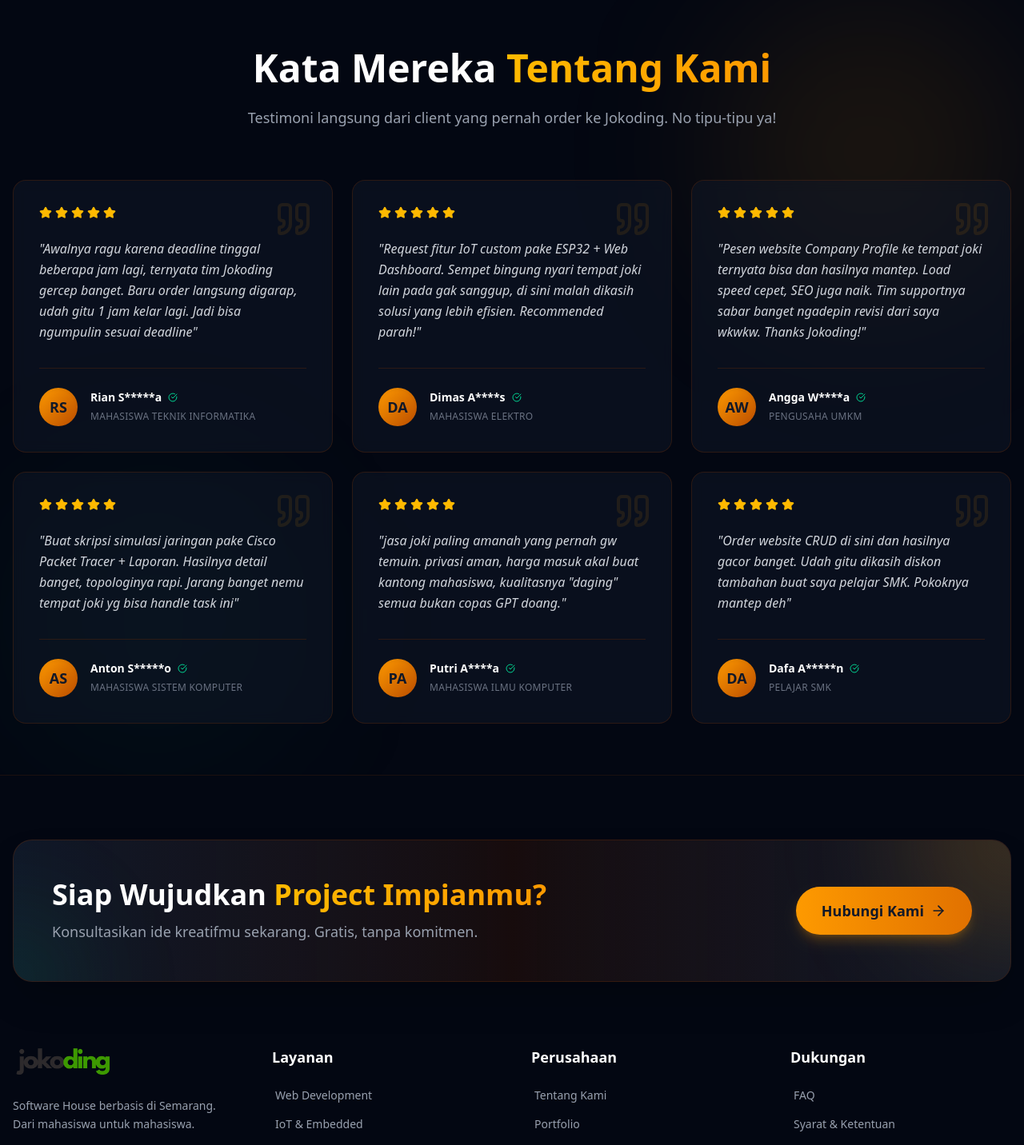
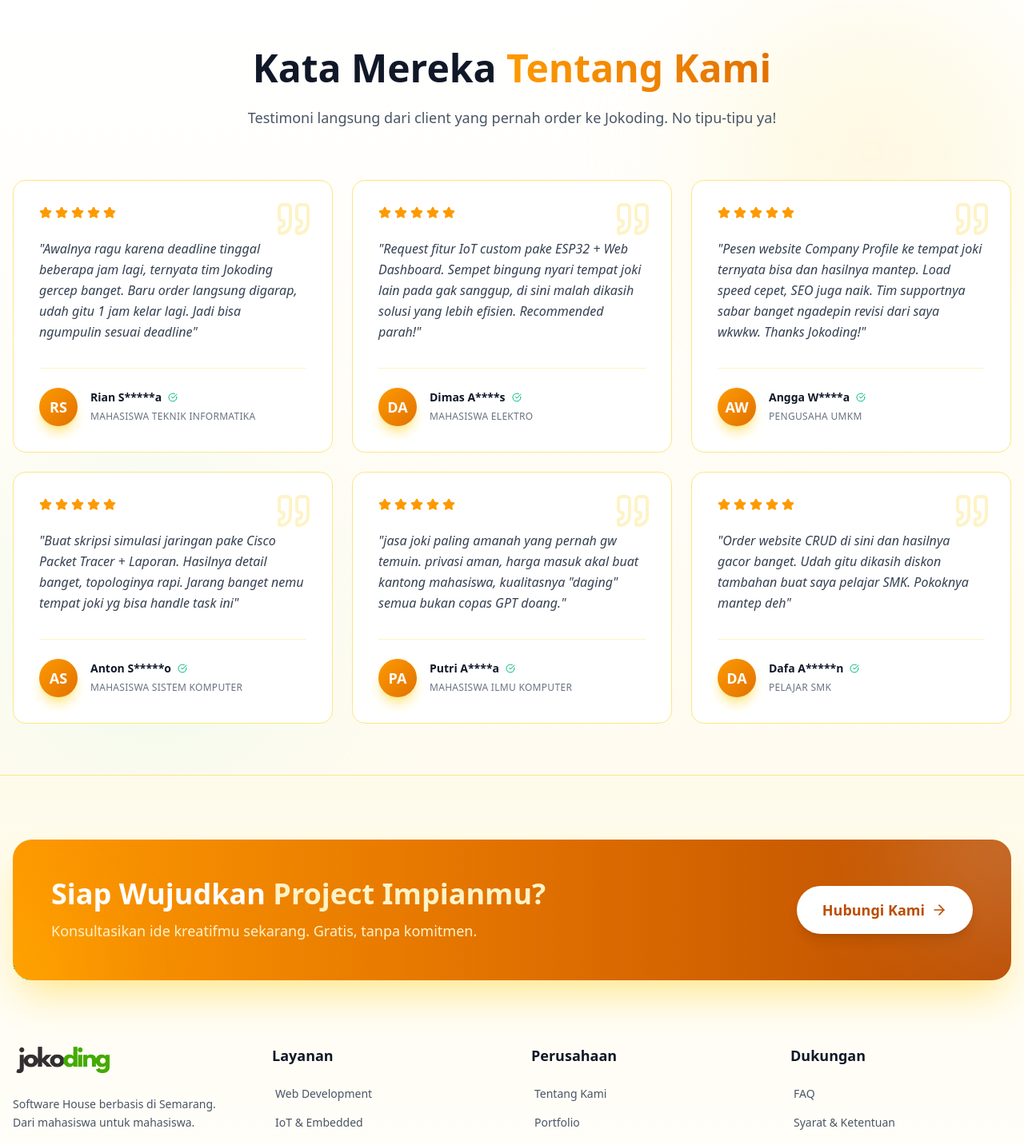
Before and after one commit to jokodingg/joki-koding-web, a React (Vite) app: page / in a window 1280 px wide. Shown: the part 3720-5152 px from the top of the page at 80% size. Built offline with nearby package versions, Linux system fonts and the light colour scheme.

Commit message:
feat: change background to white

```diff
--- a/src/components/Footer.jsx
+++ b/src/components/Footer.jsx
@@ -1,27 +1,27 @@
 import React from 'react';
-import { Instagram, Linkedin, MessageCircle, Mail, MapPin, ArrowRight } from 'lucide-react';
+import { Instagram, MessageCircle, Mail, ArrowRight } from 'lucide-react';
 
 const Footer = () => {
   const currentYear = new Date().getFullYear();
   const waLink = "https://wa.me/6281333543975?text=Halo%20kak%20%F0%9F%91%8B%0ASaya%20mau%20order%20joki%20koding.%0A%0AJenis%20Project%3A%0APenjelasan%20Project%3A%0A%0AMohon%20informasinya%2C%20terima%20kasih%20%F0%9F%99%8F";
 
   return (
-    <footer id="contact" className="bg-gray-950 pt-20 pb-10 border-t border-amber-900/20 relative overflow-hidden">
+    <footer id="contact" className="bg-gradient-to-b from-amber-50 to-white pt-20 pb-10 border-t border-amber-200 relative overflow-hidden">
 
       <div className="container mx-auto px-4 relative z-10">
 
         {/* CTA Banner */}
-        <div className="bg-gradient-to-r from-gray-900 via-amber-950/30 to-gray-900 border border-amber-900/30 rounded-3xl p-8 md:p-12 mb-20 flex flex-col md:flex-row items-center justify-between gap-8 relative overflow-hidden group shadow-2xl">
+        <div className="bg-gradient-to-r from-amber-500 via-amber-600 to-amber-700 rounded-3xl p-8 md:p-12 mb-20 flex flex-col md:flex-row items-center justify-between gap-8 relative overflow-hidden group shadow-2xl shadow-amber-200">
 
           {/* Efek Glow */}
-          <div className="absolute top-0 right-0 w-64 h-64 bg-amber-500/20 rounded-full blur-[80px] -translate-y-1/2 translate-x-1/2 group-hover:bg-amber-500/30 transition-all duration-500"></div>
-          <div className="absolute bottom-0 left-0 w-48 h-48 bg-emerald-500/10 rounded-full blur-[60px] translate-y-1/2 -translate-x-1/2"></div>
+          <div className="absolute top-0 right-0 w-64 h-64 bg-white/20 rounded-full blur-[80px] -translate-y-1/2 translate-x-1/2 group-hover:bg-white/30 transition-all duration-500"></div>
+          <div className="absolute bottom-0 left-0 w-48 h-48 bg-amber-400/30 rounded-full blur-[60px] translate-y-1/2 -translate-x-1/2"></div>
 
           <div className="relative z-10 text-center md:text-left">
             <h2 className="text-2xl md:text-4xl font-bold text-white mb-3">
-              Siap Wujudkan <span className="bg-gradient-to-r from-amber-400 to-amber-500 bg-clip-text text-transparent">Project Impianmu?</span>
+              Siap Wujudkan <span className="text-amber-100">Project Impianmu?</span>
             </h2>
-            <p className="text-gray-400 text-lg">
+            <p className="text-amber-100 text-lg">
               Konsultasikan ide kreatifmu sekarang. Gratis, tanpa komitmen.
             </p>
           </div>
@@ -31,7 +31,7 @@ const Footer = () => {
               href={waLink}
               target="_blank"
               rel="noopener noreferrer"
-              className="bg-gradient-to-r from-amber-500 to-amber-600 text-gray-900 px-8 py-4 rounded-full font-bold text-lg hover:from-amber-400 hover:to-amber-500 transition-all transform hover:-translate-y-1 shadow-lg shadow-amber-500/25 flex items-center gap-2 cursor-pointer"
+              className="bg-white text-amber-700 px-8 py-4 rounded-full font-bold text-lg hover:bg-amber-50 transition-all transform hover:-translate-y-1 shadow-lg flex items-center gap-2 cursor-pointer"
             >
               Hubungi Kami <ArrowRight className="w-5 h-5" />
             </a>
@@ -48,11 +48,11 @@ const Footer = () => {
                <img
                  src="/logo-jokoding-only.png"
                  alt="Logo Jokoding"
-                 className="h-10 w-auto opacity-90"
+                 className="h-10 w-auto"
                />
             </div>
 
-            <p className="text-gray-400 leading-relaxed text-sm">
+            <p className="text-gray-600 leading-relaxed text-sm">
               Software House berbasis di Semarang. Dari mahasiswa untuk mahasiswa.
             </p>
 
@@ -96,7 +96,7 @@ const Footer = () => {
         </div>
 
         {/* Copyright */}
-        <div className="border-t border-amber-900/20 pt-8 flex flex-col md:flex-row justify-between items-center gap-4 text-sm text-gray-500">
+        <div className="border-t border-amber-200 pt-8 flex flex-col md:flex-row justify-between items-center gap-4 text-sm text-gray-500">
           <p>&copy; {currentYear} Jokoding. All rights reserved.</p>
         </div>
 
@@ -107,16 +107,16 @@ const Footer = () => {
 
 const FooterLinks = ({ title, items }) => (
   <div>
-    <h4 className="text-white font-bold text-lg mb-6">{title}</h4>
+    <h4 className="text-gray-900 font-bold text-lg mb-6">{title}</h4>
     <ul className="space-y-4">
       {items.map((item, idx) => (
         <li key={idx}>
           <a
             href={item.href}
-            className="text-gray-400 hover:text-amber-400 transition-colors duration-300 flex items-center gap-1 group w-fit text-sm"
+            className="text-gray-600 hover:text-amber-600 transition-colors duration-300 flex items-center gap-1 group w-fit text-sm"
           >
             <span className="w-0 overflow-hidden group-hover:w-4 transition-all duration-300 flex items-center opacity-0 group-hover:opacity-100">
-              <ArrowRight size={14} className="mr-1 text-amber-400" />
+              <ArrowRight size={14} className="mr-1 text-amber-600" />
             </span>
             {item.label}
           </a>
@@ -129,7 +129,7 @@ const FooterLinks = ({ title, items }) => (
 const SocialLink = ({ href, icon }) => (
   <a
     href={href}
-    className="w-10 h-10 rounded-full bg-gray-900 border border-amber-900/30 flex items-center justify-center text-gray-400 hover:bg-gradient-to-r hover:from-amber-500 hover:to-amber-600 hover:text-gray-900 hover:border-transparent transition-all duration-300 transform hover:-translate-y-1 shadow-sm"
+    className="w-10 h-10 rounded-full bg-amber-100 border border-amber-200 flex items-center justify-center text-amber-600 hover:bg-gradient-to-r hover:from-amber-500 hover:to-amber-600 hover:text-white hover:border-transparent transition-all duration-300 transform hover:-translate-y-1 shadow-sm"
   >
     {icon}
   </a>
--- a/src/components/Testimonials.jsx
+++ b/src/components/Testimonials.jsx
@@ -44,20 +44,20 @@ const Testimonials = () => {
   ];
 
   return (
-    <section id="testimonials" className="bg-gray-950 py-16 border-t border-amber-900/20 relative overflow-hidden">
+    <section id="testimonials" className="bg-gradient-to-b from-white to-amber-50/50 py-16 border-t border-amber-100 relative overflow-hidden">
 
       {/* Background Glow Effects */}
-      <div className="absolute top-0 right-0 w-96 h-96 bg-amber-500/10 rounded-full blur-[100px] pointer-events-none"></div>
-      <div className="absolute bottom-0 left-0 w-96 h-96 bg-emerald-500/5 rounded-full blur-[100px] pointer-events-none"></div>
+      <div className="absolute top-0 right-0 w-96 h-96 bg-amber-100/50 rounded-full blur-[100px] pointer-events-none"></div>
+      <div className="absolute bottom-0 left-0 w-96 h-96 bg-emerald-100/30 rounded-full blur-[100px] pointer-events-none"></div>
 
       <div className="container mx-auto px-4 relative z-10">
 
         {/* Header */}
         <div className="text-center mb-16">
-          <h2 className="text-3xl md:text-5xl font-bold text-white mb-6">
-            Kata Mereka <span className="bg-gradient-to-r from-amber-400 to-amber-500 bg-clip-text text-transparent">Tentang Kami</span>
+          <h2 className="text-3xl md:text-5xl font-bold text-gray-900 mb-6">
+            Kata Mereka <span className="bg-gradient-to-r from-amber-500 to-amber-600 bg-clip-text text-transparent">Tentang Kami</span>
           </h2>
-          <p className="text-gray-400 text-lg max-w-2xl mx-auto">
+          <p className="text-gray-600 text-lg max-w-2xl mx-auto">
             Testimoni langsung dari client yang pernah order ke Jokoding. No tipu-tipu ya!
           </p>
         </div>
@@ -67,30 +67,30 @@ const Testimonials = () => {
           {testimonialsData.map((t, i) => (
             <div
               key={i}
-              className={`group relative bg-gray-900/50 backdrop-blur-sm p-8 rounded-2xl border border-amber-900/30 hover:border-amber-500/50 transition-all duration-300 hover:-translate-y-2 hover:shadow-xl hover:shadow-amber-900/10 flex flex-col h-full ${
+              className={`group relative bg-white p-8 rounded-2xl border border-amber-200 hover:border-amber-400 transition-all duration-300 hover:-translate-y-2 hover:shadow-xl hover:shadow-amber-100 flex flex-col h-full ${
                 !showAll && i >= 3 ? 'hidden md:flex' : ''
               }`}
             >
-              <Quote className="absolute top-6 right-6 w-12 h-12 text-amber-500/10 group-hover:text-amber-500/20 transition-colors duration-300" />
+              <Quote className="absolute top-6 right-6 w-12 h-12 text-amber-100 group-hover:text-amber-200 transition-colors duration-300" />
 
               <div className="flex gap-1 mb-6">
                 {[...Array(5)].map((_, index) => (
-                  <Star key={index} className="w-4 h-4 text-amber-400 fill-amber-400" />
+                  <Star key={index} className="w-4 h-4 text-amber-500 fill-amber-500" />
                 ))}
               </div>
 
-              <p className="text-gray-300 leading-relaxed mb-8 grow italic relative z-10">
+              <p className="text-gray-700 leading-relaxed mb-8 grow italic relative z-10">
                 "{t.text}"
               </p>
 
-              <div className="flex items-center gap-4 mt-auto border-t border-amber-900/30 pt-6">
-                <div className="w-12 h-12 rounded-full bg-gradient-to-br from-amber-500 to-amber-700 flex items-center justify-center text-gray-900 font-bold text-lg shadow-inner shrink-0">
+              <div className="flex items-center gap-4 mt-auto border-t border-amber-100 pt-6">
+                <div className="w-12 h-12 rounded-full bg-gradient-to-br from-amber-500 to-amber-600 flex items-center justify-center text-white font-bold text-lg shadow-lg shadow-amber-200 shrink-0">
                   {t.initials}
                 </div>
                 <div>
-                  <h4 className="text-white font-bold text-sm flex items-center gap-2">
+                  <h4 className="text-gray-900 font-bold text-sm flex items-center gap-2">
                     {t.name}
-                    <CheckCircle className="w-3 h-3 text-emerald-400" />
+                    <CheckCircle className="w-3 h-3 text-emerald-500" />
                   </h4>
                   <span className="text-xs text-gray-500 font-medium uppercase tracking-wide">
                     {t.role}
@@ -107,7 +107,7 @@ const Testimonials = () => {
           <div className="text-center mt-10 md:hidden">
             <button
               onClick={() => setShowAll(true)}
-              className="px-8 py-3 rounded-full border border-amber-600/50 text-amber-400 font-semibold hover:bg-gradient-to-r hover:from-amber-500 hover:to-amber-600 hover:text-gray-900 hover:border-transparent transition-all duration-300"
+              className="px-8 py-3 rounded-full border-2 border-amber-400 text-amber-700 font-semibold hover:bg-gradient-to-r hover:from-amber-500 hover:to-amber-600 hover:text-white hover:border-transparent transition-all duration-300"
             >
               Testimoni Lainnya
             </button>
--- a/src/index.css
+++ b/src/index.css
@@ -2,18 +2,19 @@
 
 html, body {
   overscroll-behavior: none;
+  background-color: #fffbf5;
 }
 
 :root {
-  --primary: rgba(247, 247, 242, 0.98);
-  --gold-light: #F5D77A;
-  --gold: #D4AF37;
-  --gold-dark: #B8860B;
+  --primary: #fffbf5;
+  --gold-light: #fbbf24;
+  --gold: #f59e0b;
+  --gold-dark: #d97706;
 }
 
 /* Elegant Gold Gradient Text */
 .text-gold-gradient {
-  background: linear-gradient(135deg, #F5D77A 0%, #D4AF37 50%, #B8860B 100%);
+  background: linear-gradient(135deg, #fbbf24 0%, #f59e0b 50%, #d97706 100%);
   -webkit-background-clip: text;
   -webkit-text-fill-color: transparent;
   background-clip: text;
@@ -26,7 +27,7 @@ html, body {
 }
 
 .gold-shimmer {
-  background: linear-gradient(90deg, #D4AF37 0%, #F5D77A 25%, #D4AF37 50%, #F5D77A 75%, #D4AF37 100%);
+  background: linear-gradient(90deg, #f59e0b 0%, #fbbf24 25%, #f59e0b 50%, #fbbf24 75%, #f59e0b 100%);
   background-size: 200% auto;
   -webkit-background-clip: text;
   -webkit-text-fill-color: transparent;
```
